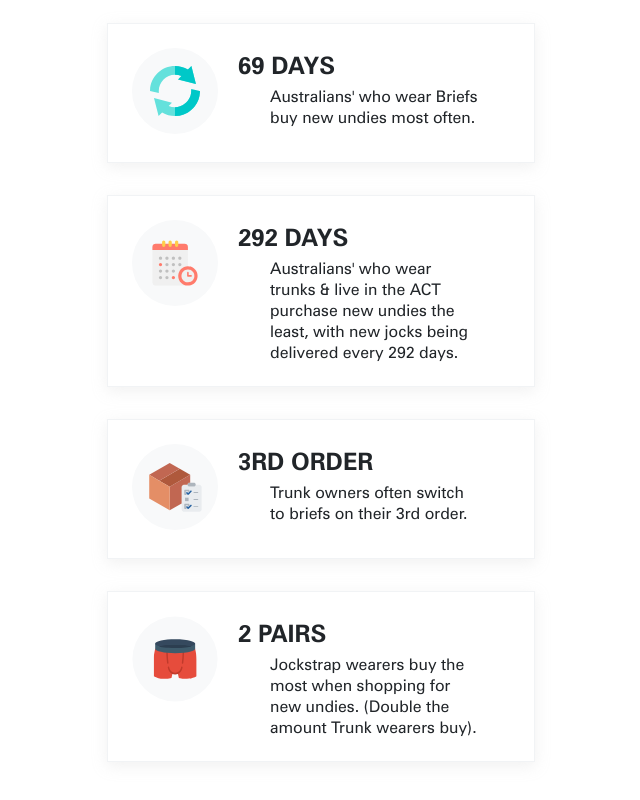
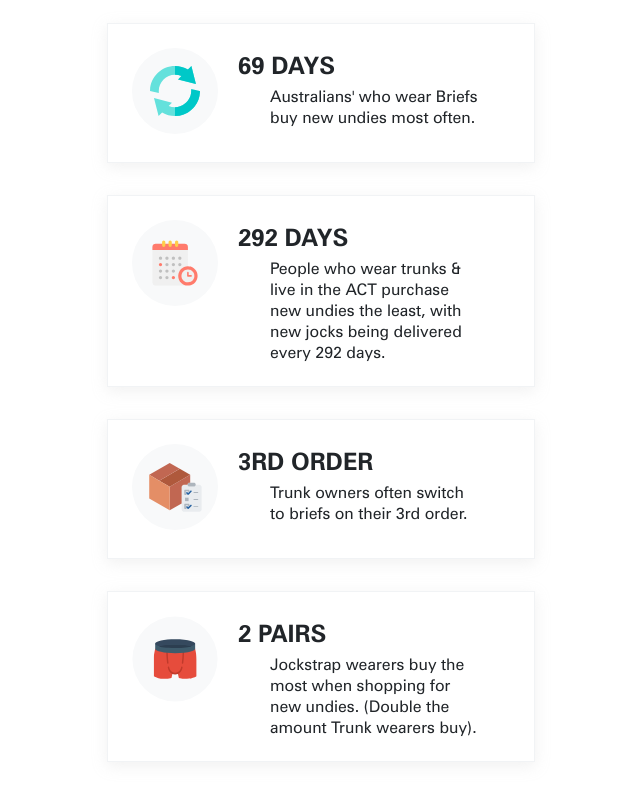
Before and after one commit to darwin403/dailyjocks.com.au-widget, a React (Create React App) app: page / in a window 1280 px wide. Shown: the part 3452-4252 px from the top of the page, without its empty margins (319-959 px from the left). Built offline with nearby package versions, Linux system fonts and the light colour scheme.

Commit message:
Updates: content

```diff
--- a/src/components/Bonus.tsx
+++ b/src/components/Bonus.tsx
@@ -11,7 +11,7 @@
     title: "292 Days",
     iconSrc: "/images/calendar-icon.svg",
     description:
-      "Australians' who wear trunks & live in the ACT purchase new undies the least, with new jocks being delivered every 292 days.",
+      "People who wear trunks & live in the ACT purchase new undies the least, with new jocks being delivered every 292 days.",
   },
   {
     title: "3rd Order",
```
